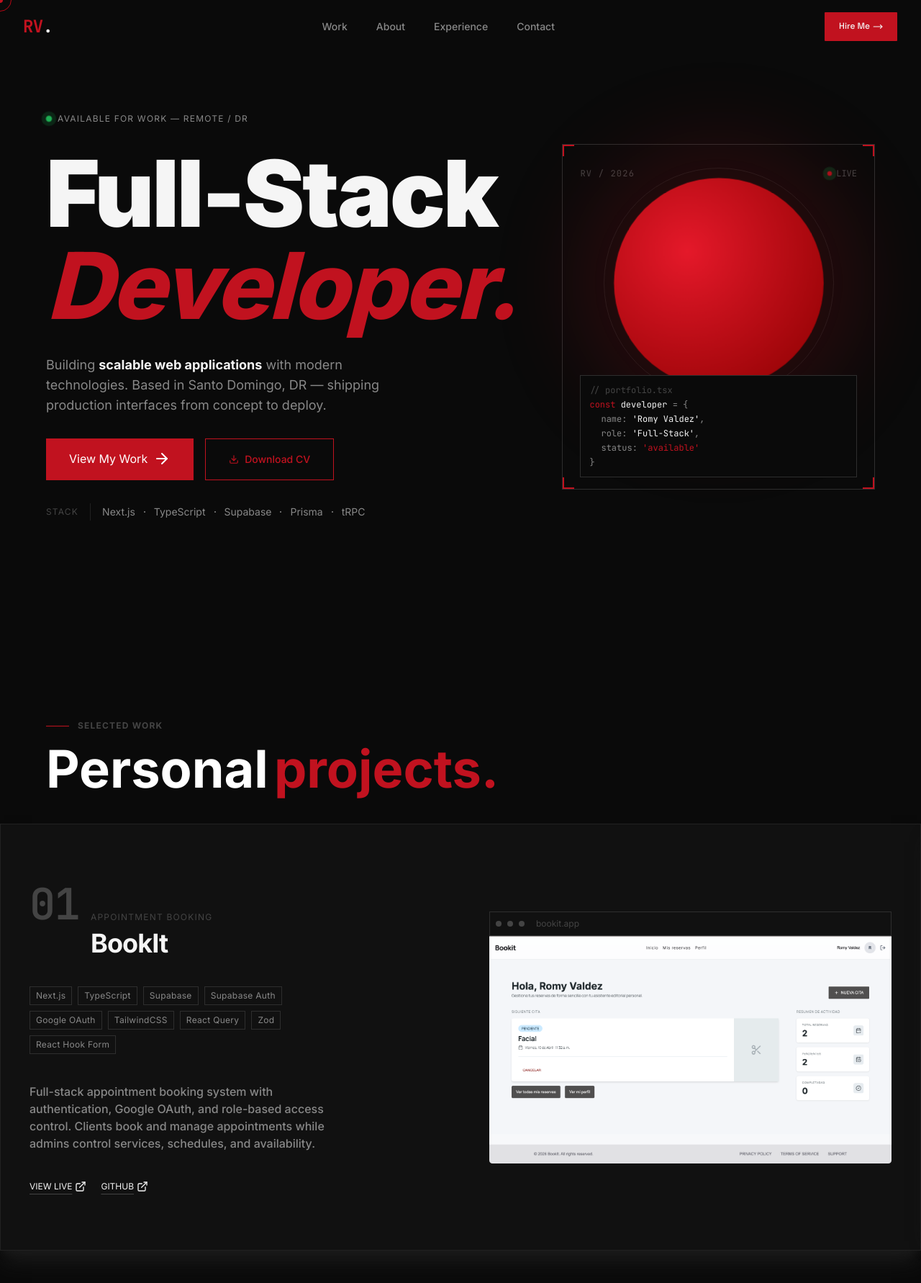
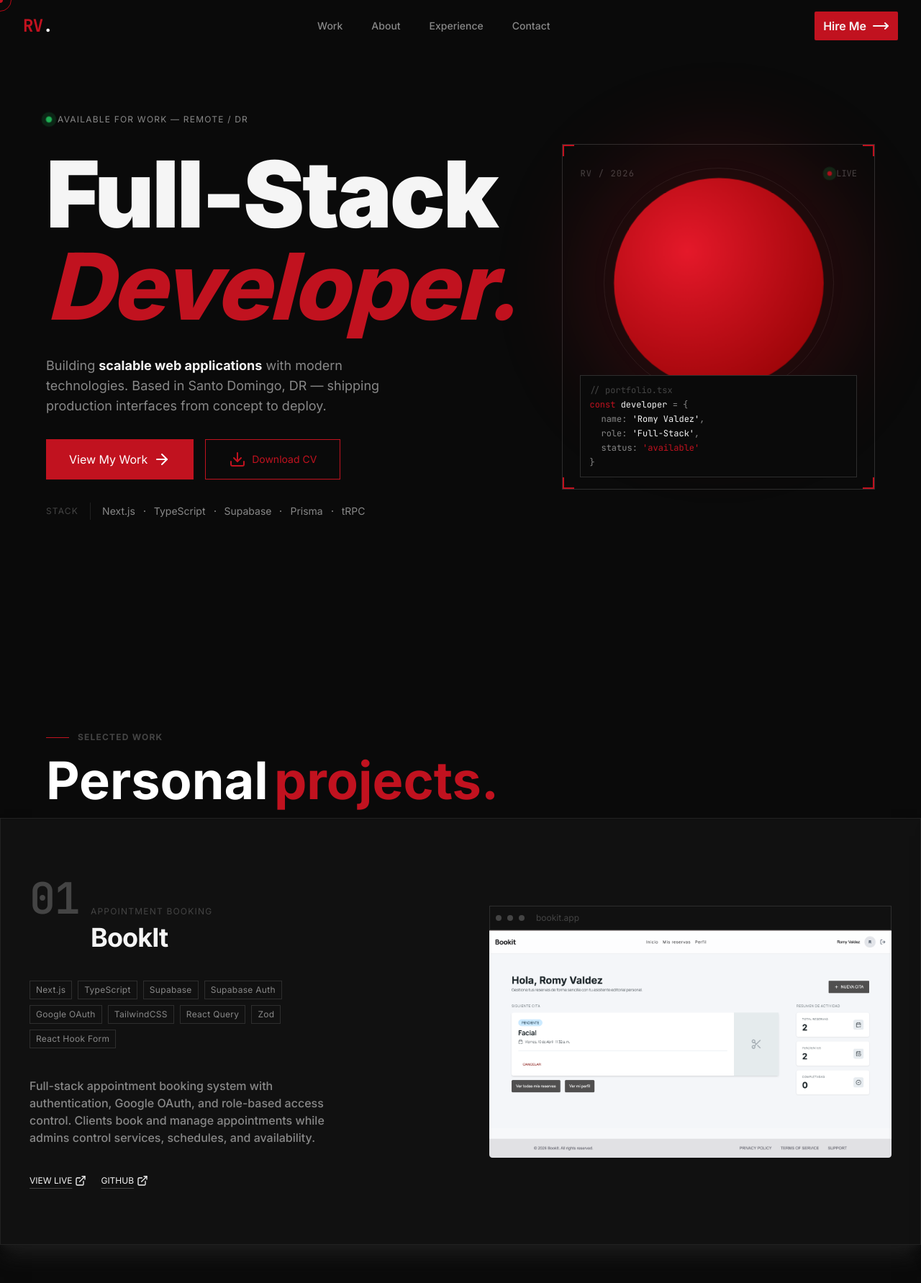
Before and after one commit to RomyVSoto/Portfolio, a Next.js app: page / in a window 1280 px wide. Shown: the top 1782 px of the page at 72% size. Built offline with nearby package versions, Linux system fonts and the light colour scheme.

Commit message:
Added GSAP animations on About Section

```diff
--- a/components/About.tsx
+++ b/components/About.tsx
@@ -1,4 +1,11 @@
-import { Diamond } from "lucide-react"
+"use client";
+
+import { useEffect, useRef } from "react";
+import gsap from "gsap";
+import ScrollTrigger from "gsap/ScrollTrigger";
+import { Diamond } from "lucide-react";
+
+gsap.registerPlugin(ScrollTrigger);
 
 const Technologies = {
   frontend: ["React", "Next.js", "TypeScript", "Tailwind CSS", "React Query"],
@@ -16,8 +23,46 @@ const Technologies = {
 };
 
 export default function About() {
+  const sectionRef = useRef<HTMLElement>(null);
+
+  useEffect(() => {
+    const ctx = gsap.context(() => {
+      // Columna izquierda — label, título, texto
+      gsap.from(".about-left > *", {
+        opacity: 0,
+        y: 40,
+        duration: 0.7,
+        ease: "power3.out",
+        stagger: 0.15,
+        scrollTrigger: {
+          trigger: ".about-left",
+          start: "top 85%",
+          once: true,
+        },
+      });
+
+      // Cada categoría de skills
+      document.querySelectorAll(".about-skill-group").forEach((group) => {
+        gsap.from(group, {
+          opacity: 0,
+          y: 30,
+          duration: 0.6,
+          ease: "power3.out",
+          scrollTrigger: {
+            trigger: group,
+            start: "top 85%",
+            once: true,
+          },
+        });
+      });
+    }, sectionRef);
+
+    return () => ctx.revert();
+  }, []);
+
   return (
     <section
+      ref={sectionRef}
       id="about"
       className="flex items-center justify-between gap-14 py-10 px-5"
     >
@@ -32,19 +77,18 @@ export default function About() {
         </span>
         <span className="font-sans font-normal text-lg text-text-secondary max-w-xl ">
           I&apos;m a full-stack developer based in Santo Domingo. My focus is
-                building fast, accessible, well-architected web applications —
-                pairing strong technical foundations with thoughtful interface
-                design.
+          building fast, accessible, well-architected web applications — pairing
+          strong technical foundations with thoughtful interface design.
           <br />
           <br />I work primarily in the React and Next.js ecosystem, lean on
-                TypeScript for safety, and care a lot about details: motion that
-                feels right, type that reads well, and APIs that don&apos;t surprise
-                the people consuming them.
+          TypeScript for safety, and care a lot about details: motion that feels
+          right, type that reads well, and APIs that don&apos;t surprise the
+          people consuming them.
         </span>
         <span></span>
       </div>
       <div className="w-5/6 flex flex-col gap-10">
-              <div className="space-y-4">
+        <div className="about-skill-group space-y-4">
           <span className="flex items-center gap-3 font-heading font-medium text-sm text-accent tracking-widest">
             <Diamond className="w-3 h-3" /> FRONTEND
           </span>
@@ -59,7 +103,7 @@ export default function About() {
             ))}
           </span>
         </div>
-              <div className="space-y-4">
+        <div className="about-skill-group space-y-4">
           <span className="flex items-center gap-3 font-heading font-medium text-sm text-accent tracking-widest">
             <Diamond className="w-3 h-3" /> BACKEND
           </span>
@@ -74,7 +118,7 @@ export default function About() {
             ))}
           </span>
         </div>
-              <div className="space-y-4">
+        <div className="about-skill-group space-y-4">
           <span className="flex items-center gap-3 font-heading font-medium text-sm text-accent tracking-widest">
             <Diamond className="w-3 h-3" /> TOOLS
           </span>
@@ -91,5 +135,5 @@ export default function About() {
         </div>
       </div>
     </section>
-  )
+  );
 }
--- a/components/Header.tsx
+++ b/components/Header.tsx
@@ -93,9 +93,12 @@ export default function Header() {
         </Link>
       </div>
       <div>
-        <Button className="bg-accent hover:bg-accent-hover transition-colors duration-300 px-5 py-5 rounded-xs">
+        <Link
+          href="#contact"
+          className="font-sans font-semibold flex items-center gap-2 bg-accent hover:bg-accent-hover transition-colors duration-300 px-3 py-2 rounded-xs"
+        >
           Hire Me <MoveRight />
-        </Button>
+        </Link>
       </div>
     </header>
   );
--- a/components/Hero.tsx
+++ b/components/Hero.tsx
@@ -105,12 +105,12 @@ export default function HeroSection() {
           >
             View My Work <ArrowRight />
           </Link>
-          <Button
-            variant="outline"
-            className="gap-2 px-8 py-7 border-accent text-sm text-accent rounded-none hover:bg-accent hover:text-white transition-all"
+          <a
+            href="https://path.cv/romyvsoto"
+            className="flex items-center border border-accent gap-2 px-8 py-2 text-sm text-accent rounded-none hover:bg-accent hover:text-white transition-all cursor-pointer"
           >
             <Download /> Download CV
-          </Button>
+          </a>
         </span>
         <span
           ref={stackRef}
@@ -169,7 +169,7 @@ export default function HeroSection() {
 
         {/* Código snippet */}
         <div className="font-mono text-xs space-y-1 border border-border p-3 z-10 bg-bg">
-          <p className="text-text-muted">// portfolio.tsx</p>
+          <p className="text-text-muted">{"// portfolio.tsx"}</p>
           <p>
             <span className="text-accent">const </span>
             <span className="text-text-primary">developer</span>
--- a/components/Projects.tsx
+++ b/components/Projects.tsx
@@ -158,7 +158,7 @@ export default function ProjectsSection() {
     <section ref={sectionRef} id="projects" className="flex flex-col gap-14">
       {/* Header */}
       <div className="projects-container overflow-hidden z-10 bg-bg py-20">
-        <div className="projects-header flex flex-col gap-4 px-16">
+        <div className="projects-header flex flex-col gap-4 px-16 py-4">
           <div className="flex items-center gap-3 font-sans font-normal text-xs text-text-muted tracking-widest">
             <span className="w-8 h-px bg-accent"></span>
             <span className="font-sans font-bold">SELECTED WORK</span>
@@ -169,12 +169,12 @@ export default function ProjectsSection() {
         </div>
 
         {/* Track que se mueve horizontalmente */}
-        <div className="projects-track flex gap-2">
+        <div className="projects-track flex gap-4">
           {Projects.map((project) => (
             <div key={project.name}>
               <div
                 key={project.name}
-                className="my-10 project-card shrink-0 w-screen shadow-xl shadow-surface-2 flex flex-col bg-surface hover:[&_.bar]:w-full hover:[&_.num]:text-accent hover:[&_.image]:shadow-xl hover:[&_.tab-name]:text-accent border border-border-subtle hover:border-border transition-all duration-300"
+                className="project-card shrink-0 h-full w-screen shadow-xl shadow-surface-2 flex flex-col bg-surface hover:[&_.bar]:w-full hover:[&_.num]:text-accent hover:[&_.image]:shadow-xl hover:[&_.tab-name]:text-accent border border-border-subtle hover:border-border transition-all duration-300"
               >
                 <span className="bar relative bottom-0 left-0 w-0 h-px bg-accent transition-all duration-300" />
                 <div className="card flex items-center justify-between">
```
Lines whose indentation alone changed are shown as unchanged.
